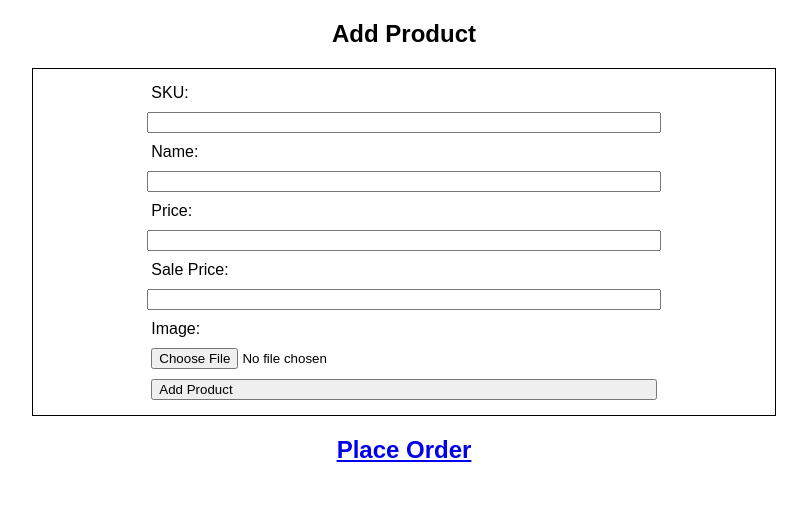
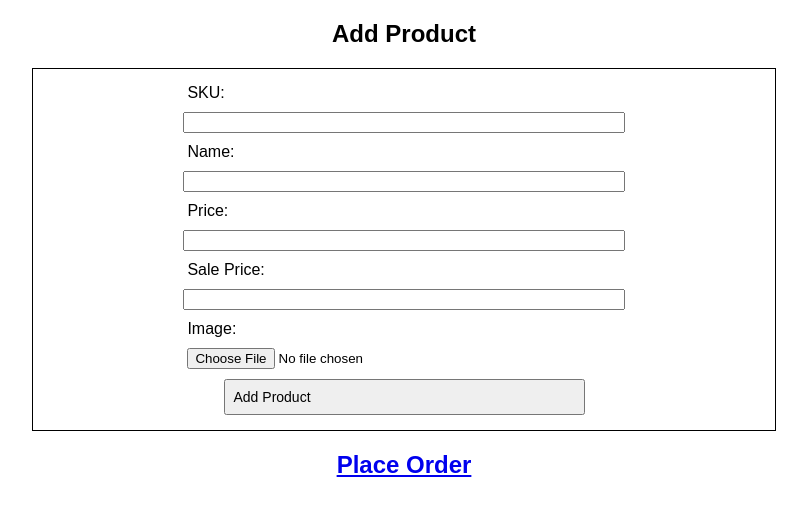
Before and after one commit to melvenko/inventory, a PHP site: page / in a window 1280 px wide. Shown: the top 516 px of the page, without its empty margins (236-1043 px from the left). Run offline with PHP 8.4, Linux system fonts and the light colour scheme; data that the repository does not hold is empty.

Commit message:
Update index.php
reduced the buttons and textfields

```diff
--- a/index.php
+++ b/index.php
@@ -57,9 +57,14 @@ if ($_SERVER['REQUEST_METHOD'] == 'POST' && isset($_POST['place_order'])) {
         }
         label, input, button {
             display: block;
-            width: 70%; /* Reduced from 100% */
+            width: 60%; /* Reduced from 70% */
             margin: 5px 0;
             text-align: left;
+        }
+        button {
+            width: 50%; /* Reduced button width */
+            padding: 8px;
+            font-size: 14px;
         }
         table {
             width: 100%;
@@ -80,8 +85,8 @@ if ($_SERVER['REQUEST_METHOD'] == 'POST' && isset($_POST['place_order'])) {
             left: 50%;
             transform: translate(-50%, -50%);
             background: white;
-            padding: 24px; /* Increased padding for a larger modal */
-            width: 60%; /* Increased size by 20% */
+            padding: 24px; /* Increased modal size */
+            width: 60%; /* Increased modal size by 20% */
             box-shadow: 0 0 10px rgba(0, 0, 0, 0.3);
         }
         .modal.active {
@@ -89,6 +94,7 @@ if ($_SERVER['REQUEST_METHOD'] == 'POST' && isset($_POST['place_order'])) {
         }
         .modal button {
             margin-top: 10px;
+            width: 50%; /* Reduced button width inside modal */
         }
     </style>
 </head>
```
